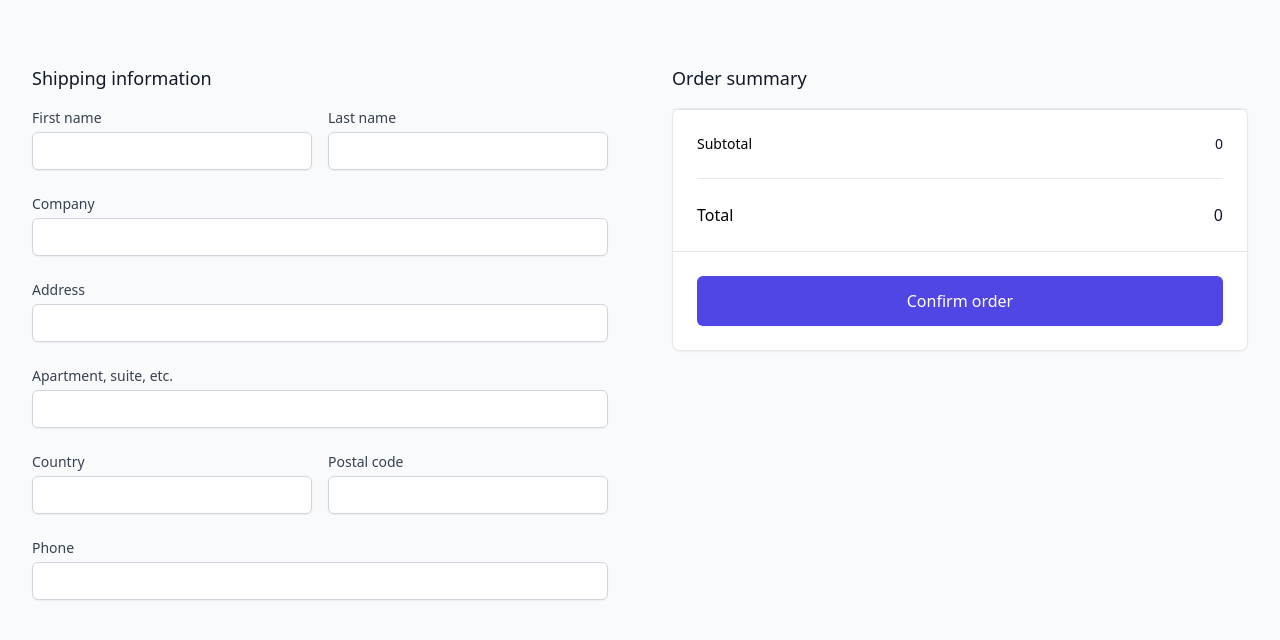
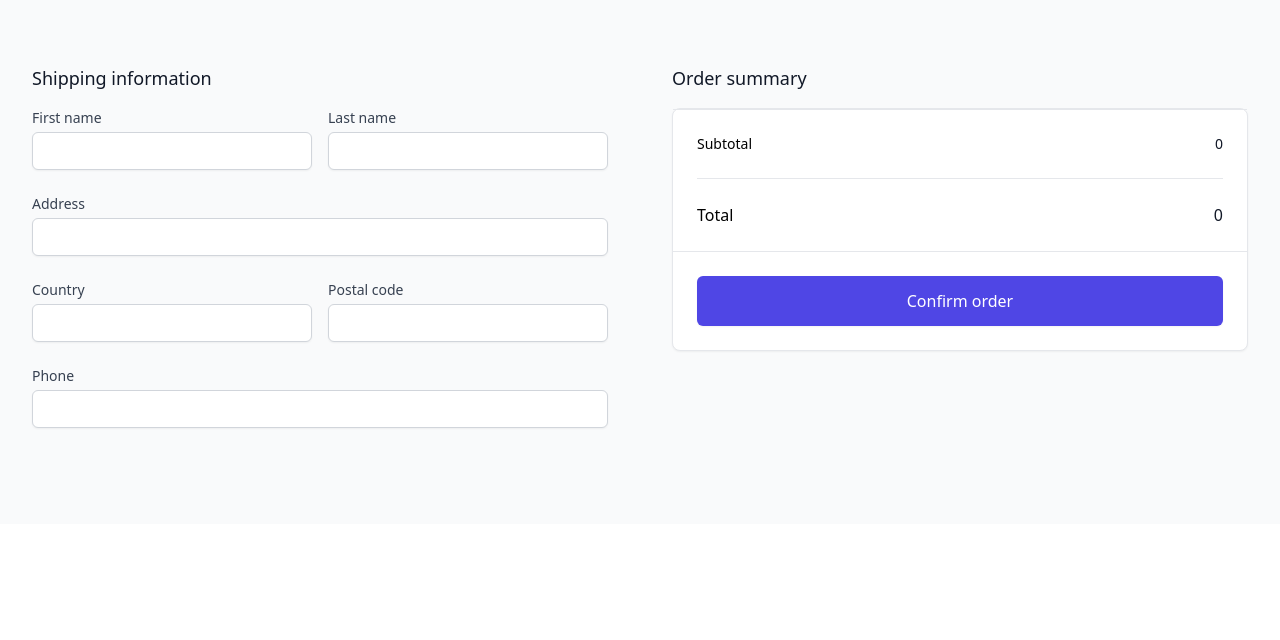
Before and after one commit to Danyalsk/ecommerce-vue, a Vue app: page /checkOut in a window 1280 px wide. Shown: the top 640 px of the page. Built offline with nearby package versions, Linux system fonts and the light colour scheme.

Commit message:
Remove unused form fields in CheckOut.vue

```diff
--- a/src/views/CheckOut.vue
+++ b/src/views/CheckOut.vue
@@ -38,18 +38,6 @@
               </div>
 
               <div class="sm:col-span-2">
-                <label for="company" class="block text-sm font-medium text-gray-700">Company</label>
-                <div class="mt-1">
-                  <input
-                    type="text"
-                    name="company"
-                    id="company"
-                    class="block w-full rounded-md border-gray-300 shadow-sm focus:border-indigo-500 focus:ring-indigo-500 sm:text-sm"
-                  />
-                </div>
-              </div>
-
-              <div class="sm:col-span-2">
                 <label for="address" class="block text-sm font-medium text-gray-700">Address</label>
                 <div class="mt-1">
                   <input
@@ -57,20 +45,6 @@
                     name="address"
                     id="address"
                     autocomplete="street-address"
-                    class="block w-full rounded-md border-gray-300 shadow-sm focus:border-indigo-500 focus:ring-indigo-500 sm:text-sm"
-                  />
-                </div>
-              </div>
-
-              <div class="sm:col-span-2">
-                <label for="apartment" class="block text-sm font-medium text-gray-700"
-                  >Apartment, suite, etc.</label
-                >
-                <div class="mt-1">
-                  <input
-                    type="text"
-                    name="apartment"
-                    id="apartment"
                     class="block w-full rounded-md border-gray-300 shadow-sm focus:border-indigo-500 focus:ring-indigo-500 sm:text-sm"
                   />
                 </div>
```
